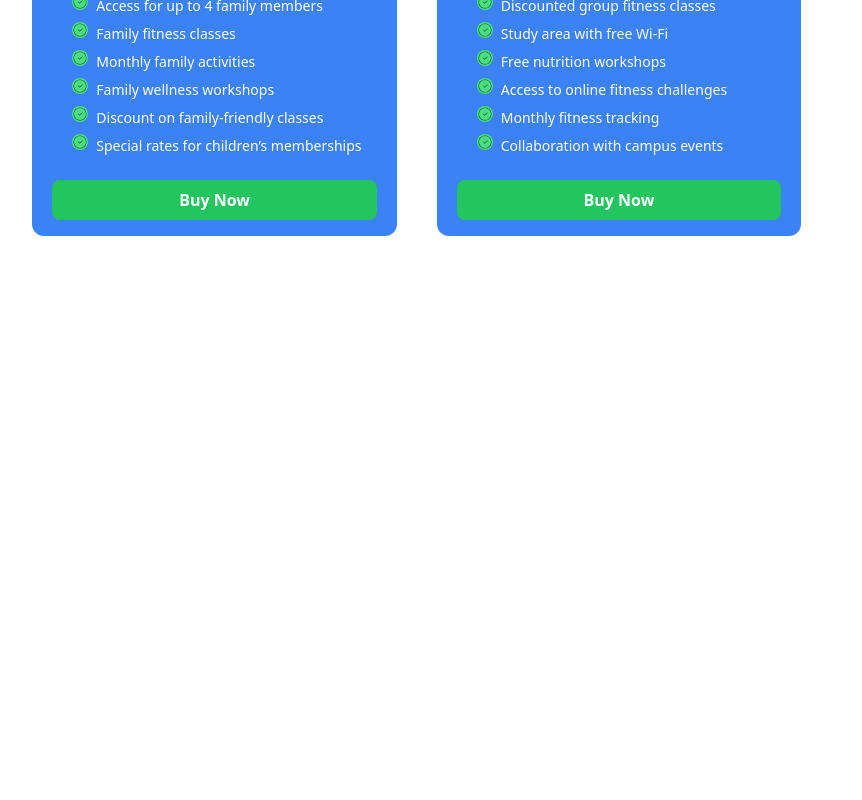
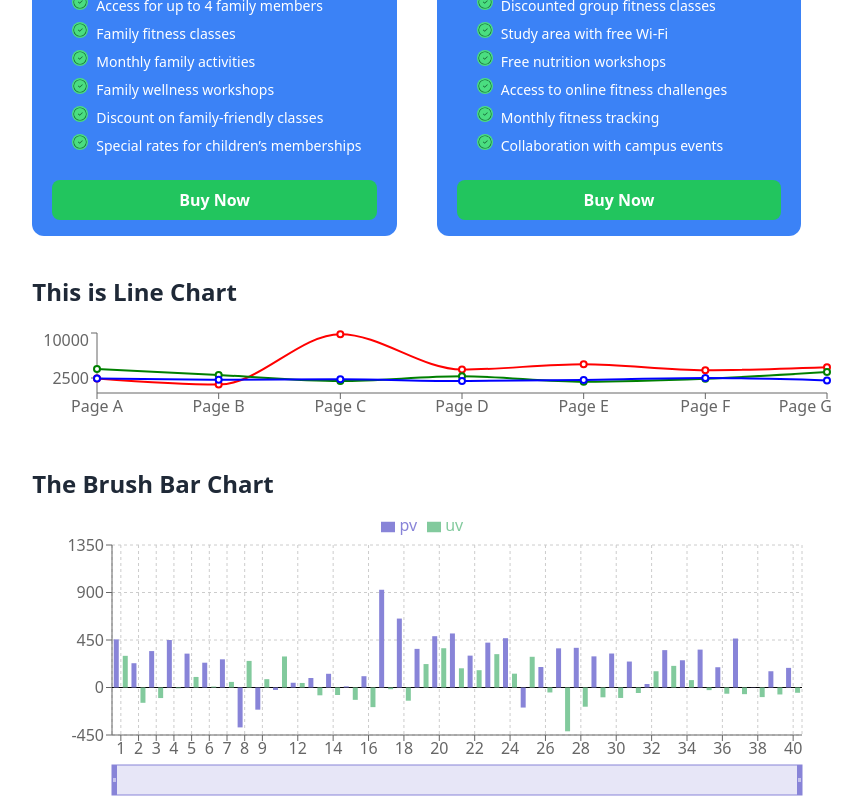
Before and after one commit to MukitHossen7/navbar-toggle-use-react, a React (Vite) app: page / in a window 1280 px wide. Shown: the part 896-1696 px from the top of the page, without its empty margins (21-883 px from the left). Before the commit the page ends 1132 px from the top, so only its background shows below. Built offline with nearby package versions, Linux system fonts and the light colour scheme.

Commit message:
create chart components

```diff
--- a/package.json
+++ b/package.json
@@ -13,7 +13,8 @@
     "prop-types": "^15.8.1",
     "react": "^18.3.1",
     "react-dom": "^18.3.1",
-    "react-icons": "^5.3.0"
+    "react-icons": "^5.3.0",
+    "recharts": "^2.13.0"
   },
   "devDependencies": {
     "@eslint/js": "^9.13.0",
--- a/src/App.jsx
+++ b/src/App.jsx
@@ -1,3 +1,5 @@
+import BrushBarChart from "./components/BrushBarChart/BrushBarChart";
+import Chart from "./components/Chart/Chart";
 import Navbar from "./components/Navbar/Navbar";
 import GymOptions from "./GymOptions/GymOptions";
 
@@ -6,6 +8,8 @@
     <div className="w-11/12 mx-auto pt-10">
       <Navbar></Navbar>
       <GymOptions></GymOptions>
+      <Chart></Chart>
+      <BrushBarChart></BrushBarChart>
     </div>
   );
 };
--- /dev/null
+++ b/src/components/BrushBarChart/BrushBarChart.jsx
@@ -0,0 +1,84 @@
+import {
+  BarChart,
+  Bar,
+  Brush,
+  ReferenceLine,
+  XAxis,
+  YAxis,
+  CartesianGrid,
+  Tooltip,
+  Legend,
+} from "recharts";
+
+const data = [
+  { name: "1", uv: 300, pv: 456 },
+  { name: "2", uv: -145, pv: 230 },
+  { name: "3", uv: -100, pv: 345 },
+  { name: "4", uv: -8, pv: 450 },
+  { name: "5", uv: 100, pv: 321 },
+  { name: "6", uv: 9, pv: 235 },
+  { name: "7", uv: 53, pv: 267 },
+  { name: "8", uv: 252, pv: -378 },
+  { name: "9", uv: 79, pv: -210 },
+  { name: "10", uv: 294, pv: -23 },
+  { name: "12", uv: 43, pv: 45 },
+  { name: "13", uv: -74, pv: 90 },
+  { name: "14", uv: -71, pv: 130 },
+  { name: "15", uv: -117, pv: 11 },
+  { name: "16", uv: -186, pv: 107 },
+  { name: "17", uv: -16, pv: 926 },
+  { name: "18", uv: -125, pv: 653 },
+  { name: "19", uv: 222, pv: 366 },
+  { name: "20", uv: 372, pv: 486 },
+  { name: "21", uv: 182, pv: 512 },
+  { name: "22", uv: 164, pv: 302 },
+  { name: "23", uv: 316, pv: 425 },
+  { name: "24", uv: 131, pv: 467 },
+  { name: "25", uv: 291, pv: -190 },
+  { name: "26", uv: -47, pv: 194 },
+  { name: "27", uv: -415, pv: 371 },
+  { name: "28", uv: -182, pv: 376 },
+  { name: "29", uv: -93, pv: 295 },
+  { name: "30", uv: -99, pv: 322 },
+  { name: "31", uv: -52, pv: 246 },
+  { name: "32", uv: 154, pv: 33 },
+  { name: "33", uv: 205, pv: 354 },
+  { name: "34", uv: 70, pv: 258 },
+  { name: "35", uv: -25, pv: 359 },
+  { name: "36", uv: -59, pv: 192 },
+  { name: "37", uv: -63, pv: 464 },
+  { name: "38", uv: -91, pv: -2 },
+  { name: "39", uv: -66, pv: 154 },
+  { name: "40", uv: -50, pv: 186 },
+];
+
+const BrushBarChart = () => {
+  return (
+    <div className="pt-10">
+      <h2 className="font-bold text-2xl">The Brush Bar Chart</h2>
+      <BarChart
+        width={800}
+        height={300}
+        data={data}
+        margin={{
+          top: 5,
+          right: 30,
+          left: 20,
+          bottom: 5,
+        }}
+      >
+        <CartesianGrid strokeDasharray="3 3" />
+        <XAxis dataKey="name" />
+        <YAxis />
+        <Tooltip />
+        <Legend verticalAlign="top" wrapperStyle={{ lineHeight: "40px" }} />
+        <ReferenceLine y={0} stroke="#000" />
+        <Brush dataKey="name" height={30} stroke="#8884d8" />
+        <Bar dataKey="pv" fill="#8884d8" />
+        <Bar dataKey="uv" fill="#82ca9d" />
+      </BarChart>
+    </div>
+  );
+};
+
+export default BrushBarChart;
--- /dev/null
+++ b/src/components/Chart/Chart.jsx
@@ -0,0 +1,63 @@
+import { LineChart, Line, XAxis, YAxis } from "recharts";
+
+const data = [
+  {
+    name: "Page A",
+    uv: 4000,
+    pv: 2400,
+    amt: 2400,
+  },
+  {
+    name: "Page B",
+    uv: 3000,
+    pv: 1398,
+    amt: 2210,
+  },
+  {
+    name: "Page C",
+    uv: 2000,
+    pv: 9800,
+    amt: 2290,
+  },
+  {
+    name: "Page D",
+    uv: 2780,
+    pv: 3908,
+    amt: 2000,
+  },
+  {
+    name: "Page E",
+    uv: 1890,
+    pv: 4800,
+    amt: 2181,
+  },
+  {
+    name: "Page F",
+    uv: 2390,
+    pv: 3800,
+    amt: 2500,
+  },
+  {
+    name: "Page G",
+    uv: 3490,
+    pv: 4300,
+    amt: 2100,
+  },
+];
+
+const Chart = () => {
+  return (
+    <div className="mt-10">
+      <h2 className="font-bold text-2xl pb-5">This is Line Chart</h2>
+      <LineChart width={800} height={100} data={data}>
+        <XAxis dataKey="name"></XAxis>
+        <YAxis></YAxis>
+        <Line type="monotone" dataKey="pv" stroke="red" strokeWidth={2} />
+        <Line type="monotone" dataKey="uv" stroke="green" strokeWidth={2} />
+        <Line type="monotone" dataKey="amt" stroke="blue" strokeWidth={2} />
+      </LineChart>
+    </div>
+  );
+};
+
+export default Chart;
```
Also changed, not shown: 1 other file (tests, documents, lock files or other folders).
